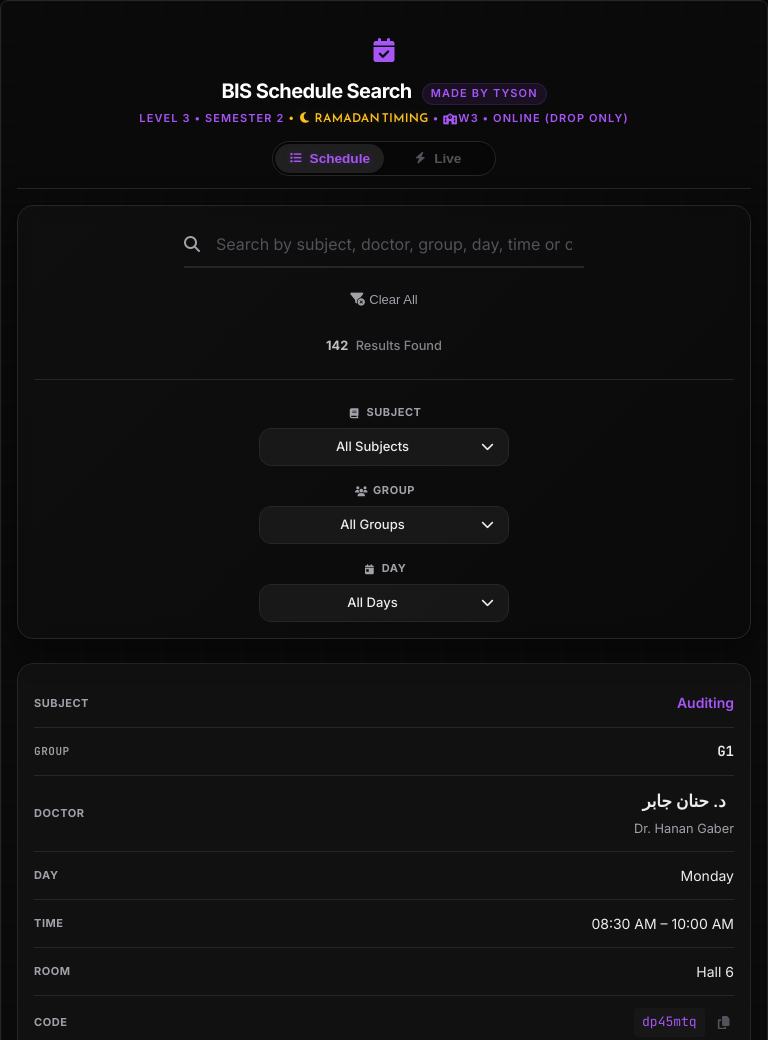
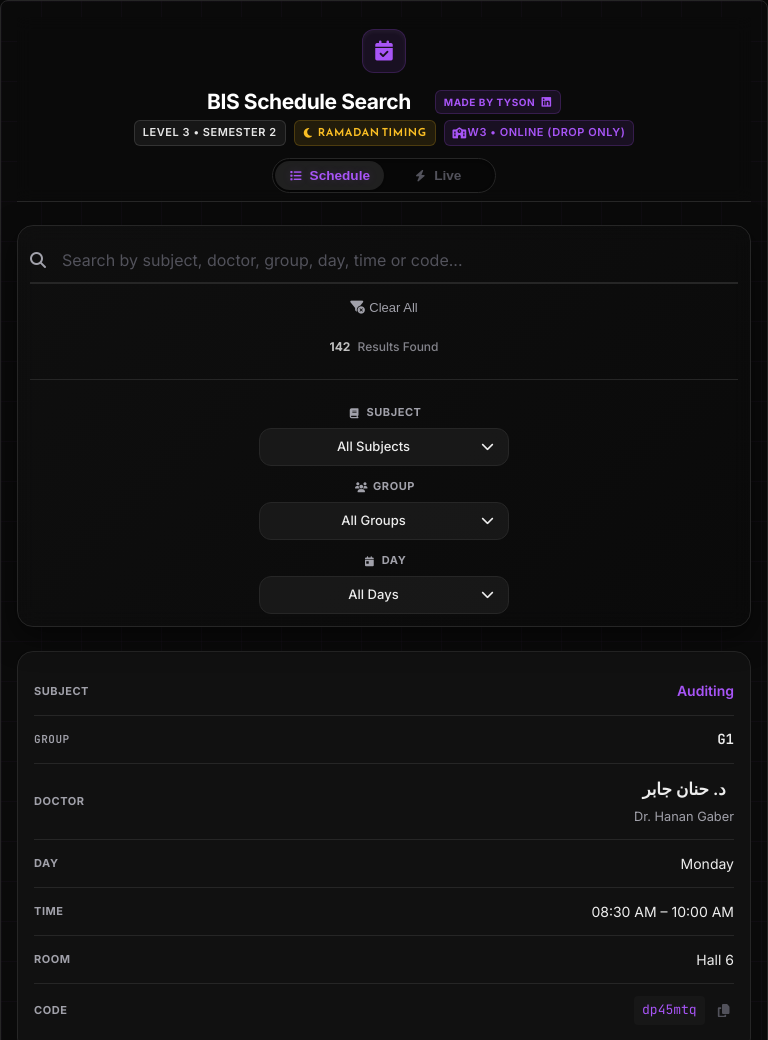
Before and after one commit to AhmedTyson/bis-schedule, a plain HTML site: page index.html in a window 768 px wide. Shown: the top 1040 px of the page. Drawn offline with Linux system fonts and the light colour scheme.

Commit message:
feat: Introduce UIManager module, layout CSS, GitHub Actions workflows for metrics and snake, and update github-metrics.svg.

```diff
--- a/css/components/inputs.css
+++ b/css/components/inputs.css
@@ -9,28 +9,30 @@
 @media (max-width: 768px) {
   .filters-grid {
     flex-direction: column;
-        gap: 16px;
+    gap: 12px;
     align-items: center; /* Center groups */
   }
 
   .filter-group {
     width: 100%;
-        max-width: 320px; /* Cap width for better centering look */
-        align-items: center; /* Center label and select */
+    max-width: 300px; /* Tighter width */
+    gap: 4px; /* Tighter internal gap */
   }
 
   .filter-group .input-label {
-        padding-left: 0;
+    font-size: 10px;
     justify-content: center;
     width: 100%;
+    height: 14px;
+    margin-bottom: 0;
   }
 
   .select-trigger {
-        height: 44px;
-        font-size: 14px;
+    height: 38px;
+    font-size: 13px;
     text-align: center;
     justify-content: center;
-        gap: 10px;
+    gap: 8px;
   }
 
   .select-trigger span:first-child {
@@ -124,7 +126,7 @@
   background: #050505; /* Solid opaque background matching --bg-void */
   border: 1px solid var(--border-highlight);
   border-radius: var(--radius-md);
-    box-shadow: 0 10px 40px rgba(0,0,0,0.9);
+  box-shadow: 0 10px 40px rgba(0, 0, 0, 0.9);
   z-index: 2000; /* Absolute top priority */
   max-height: 400px;
   overflow-y: auto;
--- a/css/components/live-dashboard.css
+++ b/css/components/live-dashboard.css
@@ -276,6 +276,33 @@
   }
 }
 
+/* Specific styling for the injected code wrapper inside live cards */
+.live-code-wrapper {
+  justify-content: flex-start;
+  font-family: var(--font-mono);
+  font-size: 0.85em; /* Slightly scale down inside the tight card space */
+  gap: 8px;
+}
+
+@media (min-width: 768px) {
+  .live-code-wrapper {
+    justify-content: flex-end; /* Align right on desktop to match other values */
+  }
+}
+
+/* Ensure the copy button inside the dark card is legible */
+.live-code-wrapper .copy-btn {
+  background: color-mix(in srgb, var(--accent) 15%, transparent);
+  border-color: transparent;
+  width: 28px;
+  height: 28px;
+}
+
+.live-code-wrapper .copy-btn:hover {
+  background: var(--accent);
+  color: #fff;
+}
+
 /* --- FOOTER & PROGRESS --- */
 .card-footer {
   margin-top: auto;
--- a/css/components/search.css
+++ b/css/components/search.css
@@ -21,8 +21,9 @@
 
 @media (max-width: 768px) {
   .controls {
-    padding: 16px;
-    gap: 20px;
+    padding: 12px;
+    gap: 12px;
+    min-height: auto; /* Allow it to shrink */
   }
 
   .view-switcher-container.header-switcher {
@@ -34,21 +35,25 @@
 
   .search-header {
     flex-direction: column;
-    gap: 16px;
-    padding-bottom: 20px;
+    gap: 12px;
+    padding-bottom: 12px;
     margin-bottom: 0;
   }
 
   .search-box {
     width: 100%;
-    max-width: 400px;
-    margin: 0 auto;
-    transition: all 0.4s cubic-bezier(0.175, 0.885, 0.32, 1.275);
+    max-width: none;
+    height: 40px;
   }
 
-  .search-box:focus-within {
-    max-width: 100%;
-    transform: scale(1.02);
+  .search-box input {
+    font-size: 14px;
+    height: 38px;
+    padding-left: 28px;
+  }
+
+  .search-box i {
+    font-size: 14px;
   }
 }
 
@@ -164,22 +169,23 @@
   .search-header {
     flex-direction: column;
     align-items: stretch;
-    gap: 16px;
+    gap: 8px;
   }
 
   #clear-filters {
     align-self: center;
+    font-size: 13px;
+    padding: 8px 16px;
   }
 
   .stats-bar {
     justify-content: center;
     width: 100%;
-    margin: 4px 0 0 0; /* Tighten up spacing */
+    margin: 4px 0 0 0;
     padding: 0;
-    border-left: none;
-    border-top: none; /* Strip internal lines for "minimal" look */
+    border: none;
     order: 3;
-    font-size: 0.8rem;
+    font-size: 0.75rem;
     opacity: 0.8;
   }
 }
--- a/css/layout/layout.css
+++ b/css/layout/layout.css
@@ -121,97 +121,160 @@ header {
 @media (max-width: 768px) {
   header {
     flex-direction: column;
-    gap: 12px;
+    gap: 12px; /* Tighter distribution */
     align-items: center;
     text-align: center;
-    padding: 12px 0;
-    margin-bottom: 16px;
+    padding: 12px 0 8px 0;
   }
 
   .brand {
     flex-direction: column;
-    gap: 4px; /* Tighter */
+    text-align: center;
+    gap: 6px;
+  }
+
+  .brand-logo {
+    width: 32px; /* Thinner for mobile density */
+    height: 32px;
+    font-size: 16px;
+    border-radius: 8px;
+  }
+
+  .brand-title-row {
+    display: flex;
+    flex-direction: row; /* Try to keep on one line or wrap tightly */
+    flex-wrap: wrap;
+    justify-content: center;
+    align-items: center;
+    gap: 8px;
+    margin-bottom: 2px;
   }
 
   .brand-info h1 {
-    font-size: 18px; /* High density mobile */
-    line-height: 1.2;
+    font-size: 18px;
   }
 
   .brand-badge {
     margin-left: 0;
-    margin-top: 2px;
-    display: inline-block;
+    font-size: 8px;
+    padding: 2px 6px;
   }
 
-  /* Ensure Ramadan gold remains vibrant on mobile */
-  #ramadan-indicator {
-    color: #fbbf24 !important;
-    text-shadow: 0 0 12px rgba(251, 191, 36, 0.3);
+  .brand-subtitle {
+    justify-content: center;
+    gap: 6px;
+  }
+
+  .subtitle-tag {
+    font-size: 9px;
+    padding: 2px 6px;
+    border-radius: 4px;
   }
 }
 
 .brand {
   display: flex;
   align-items: center;
-  gap: 12px; /* Tighter */
+  gap: 16px; /* Slightly more room for the new app icon box */
   min-width: 260px;
 }
 
+/* Premium App Icon Style */
 .brand-logo {
+  display: flex;
+  align-items: center;
+  justify-content: center;
+  width: 44px;
+  height: 44px;
+  background: color-mix(in srgb, var(--accent) 10%, transparent);
+  border: 1px solid color-mix(in srgb, var(--accent) 20%, transparent);
+  border-radius: 12px;
   color: var(--accent);
-  font-size: 24px; /* More discrete */
-  filter: none; /* Strip legacy glow */
+  font-size: 20px;
+  box-shadow: inset 0 2px 4px rgba(255, 255, 255, 0.05); /* Slight glass reflection */
+}
+
+/* Structural Title Row */
+.brand-title-row {
+  display: flex;
+  align-items: center;
+  gap: 12px;
+  margin-bottom: 6px;
 }
 
 .brand-info h1 {
-  font-size: 20px; /* High density desktop */
+  font-size: 21px;
   font-weight: 700;
   margin: 0;
-  letter-spacing: -0.03em; /* Tighter for premium look */
+  letter-spacing: -0.02em;
   line-height: 1.2;
-  color: #fff;
-  min-height: 24px;
+  color: #ffffff;
 }
 
-.brand-info span {
-  font-size: 11px;
-  color: var(--accent);
-  text-transform: uppercase;
-  font-weight: 600;
-  letter-spacing: 0.1em;
-  display: inline-flex;
+/* Premium Pill Subtitles */
+.brand-subtitle {
+  display: flex;
   flex-wrap: wrap;
   align-items: center;
-  gap: 4px;
-  max-width: 100%;
+  gap: 8px; /* Breathing room between tags */
 }
 
-#ramadan-indicator {
-  color: #fbbf24; /* Amber Moon */
-  font-family: var(--font-ramadan);
-  font-size: 1.1em;
-  font-weight: 500;
-  letter-spacing: 0.02em;
-  text-shadow: 0 0 10px rgba(251, 191, 36, 0.2); /* Subtle glow */
+.subtitle-tag {
+  font-size: 11px;
+  font-weight: 600;
+  text-transform: uppercase;
+  letter-spacing: 0.05em;
+  padding: 3px 8px;
+  border-radius: 6px;
+  background: rgba(255, 255, 255, 0.06); /* Premium frosted glass base */
+  color: rgba(255, 255, 255, 0.9); /* High contrast, crisp white-gray */
+  border: 1px solid rgba(255, 255, 255, 0.12);
+  display: inline-flex;
+  align-items: center;
+  gap: 4px;
 }
 
-#academic-indicator {
-  color: #a855f7; /* Purple School */
+/* Special Tags (Ramadan / Academic) inherit their brand colors but fit the tag shape */
+#ramadan-indicator.special-tag {
+  background: rgba(251, 191, 36, 0.1);
+  color: #fbbf24;
+  border-color: rgba(251, 191, 36, 0.2);
+  font-family: var(--font-ramadan);
+}
+
+#academic-indicator.special-tag {
+  background: rgba(168, 85, 247, 0.1);
+  color: var(--accent);
+  border-color: rgba(168, 85, 247, 0.2);
 }
 
 .brand-badge {
-  font-size: 9px; /* Smaller */
-  background: rgba(168, 85, 247, 0.1); /* Subtle substrate */
+  font-size: 10px;
+  background: var(--accent-bg);
   color: var(--accent);
-  padding: 3px 8px; /* Tighter */
-  border-radius: 999px; /* Pill shape */
-  vertical-align: middle;
-  margin-left: 10px;
-  font-weight: 600;
+  padding: 3px 8px;
+  border-radius: 6px; /* Match subtitle-tag radius for consistency */
+  border: 1px solid rgba(168, 85, 247, 0.2);
+  font-weight: 700;
+  text-transform: uppercase;
   letter-spacing: 0.05em;
-  border: 1px solid rgba(168, 85, 247, 0.15); /* Soft matte border */
-  text-transform: uppercase;
+  margin-left: 12px;
+  display: inline-flex;
+  align-items: center;
+  gap: 6px;
+  text-decoration: none;
+  transition: all var(--transition-fast);
+}
+
+a.brand-badge:hover,
+a.brand-badge:focus-visible {
+  background: rgba(168, 85, 247, 0.2);
+  border-color: var(--accent);
+  outline: none;
+}
+
+a.brand-badge i {
+  font-size: 1.1em;
 }
 
 /* View Switcher (Segmented Control) */
--- a/index.html
+++ b/index.html
@@ -109,16 +109,31 @@
             <i class="fa-solid fa-calendar-check"></i>
           </div>
           <div class="brand-info">
-            <h1>
-              BIS Schedule Search<span class="brand-badge">Made by Tyson</span>
-            </h1>
-            <span
-              >Level 3 • semester 2<span id="ramadan-indicator" class="hidden">
-                • <i class="fa-solid fa-moon"></i> Ramadan Timing</span
-              ><span id="academic-indicator" class="hidden">
-                • <i class="fa-solid fa-school"></i>
-                <span id="academic-text"></span></span
-            ></span>
+            <div class="brand-title-row">
+              <h1>BIS Schedule Search</h1>
+              <a
+                href="https://www.linkedin.com/in/ahmed-elsayed-8b9bba28a/"
+                target="_blank"
+                class="brand-badge"
+                aria-label="Ahmed Elsayed LinkedIn"
+                title="Connect with me"
+                >Made by Tyson <i class="fa-brands fa-linkedin"></i
+              ></a>
+            </div>
+            <div class="brand-subtitle">
+              <span class="subtitle-tag">Level 3 • Semester 2</span>
+              <span
+                id="ramadan-indicator"
+                class="subtitle-tag special-tag hidden"
+                ><i class="fa-solid fa-moon"></i> Ramadan Timing</span
+              >
+              <span
+                id="academic-indicator"
+                class="subtitle-tag special-tag hidden"
+                ><i class="fa-solid fa-school"></i>
+                <span id="academic-text"></span
+              ></span>
+            </div>
           </div>
         </div>
         <div class="view-switcher" id="view-switcher">
--- a/modules/UIManager.js
+++ b/modules/UIManager.js
@@ -45,8 +45,8 @@ export class UIManager {
   }
 
   #initGlobalListeners() {
-    // Event Delegation for Copy Buttons
-    this.#elements.tableBody?.addEventListener("click", async (e) => {
+    // Event Delegation for Copy Buttons (Global)
+    document.addEventListener("click", async (e) => {
       const btn = e.target.closest(".copy-btn");
       if (!btn) return;
 
```
Also changed, not shown: modules/LiveDashboard.js (+12 -0 lines). Lines whose indentation alone changed are shown as unchanged.
